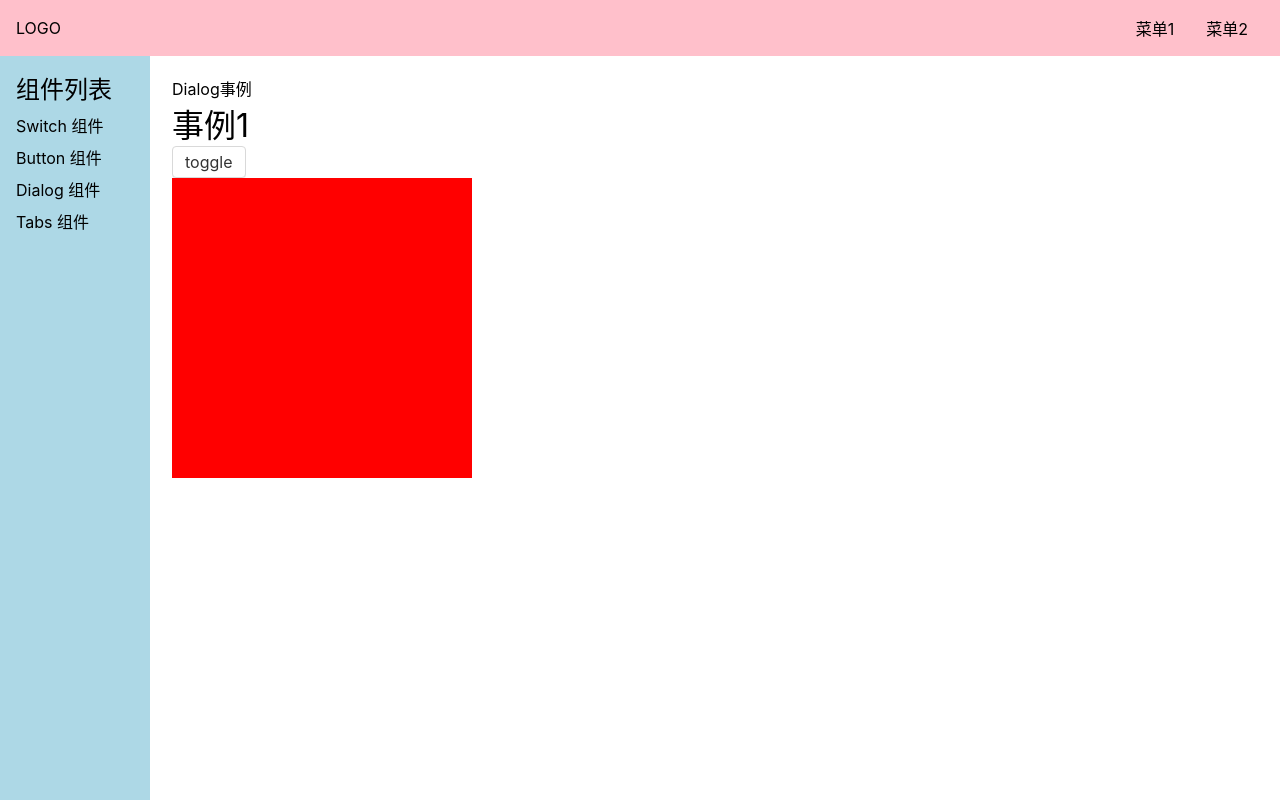
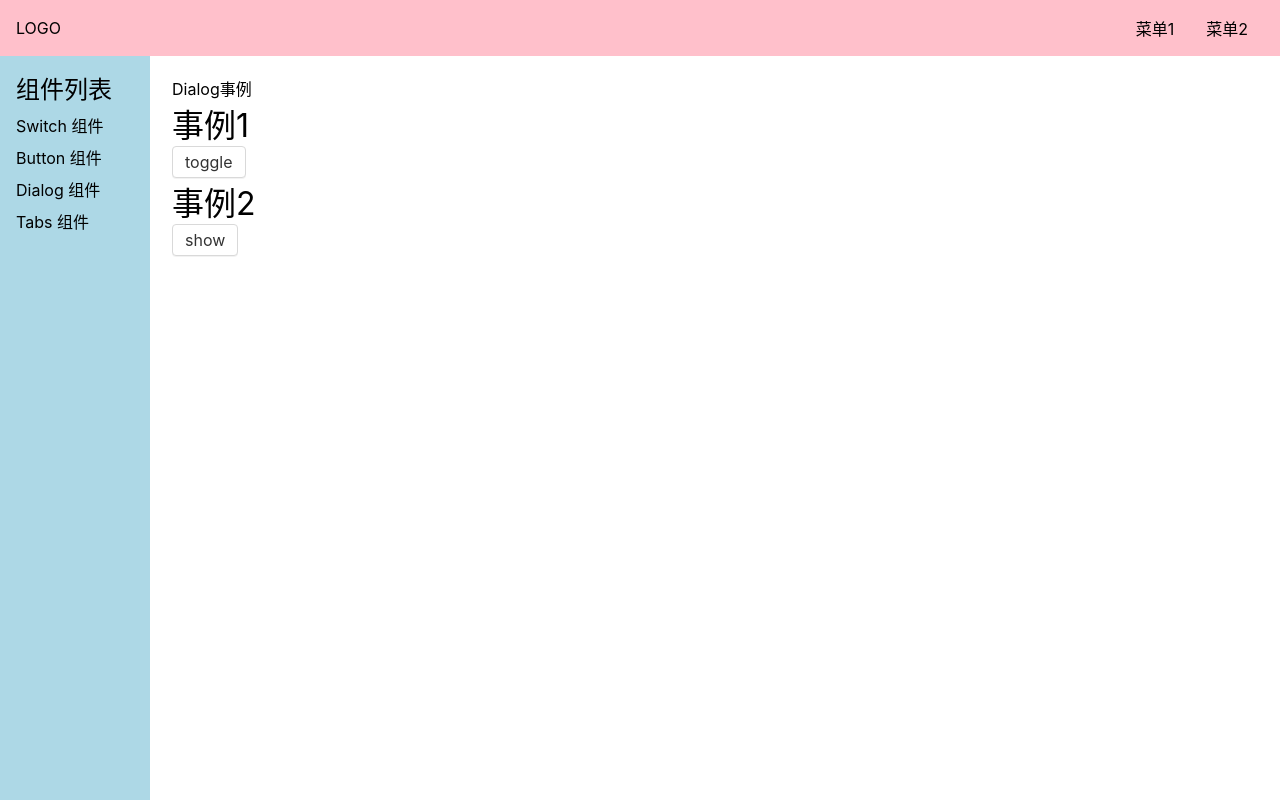
Before and after one commit to wxyzcctv/waping-ui-1, a Vue app: page /#/doc/dialog in a window 1280 px wide. Built offline with nearby package versions, Linux system fonts and the light colour scheme.

Commit message:
添加通过调用函数的方法打开dialog

```diff
--- a/src/components/DialogDemo.vue
+++ b/src/components/DialogDemo.vue
@@ -1,5 +1,4 @@
 <template>
-	<div style="position: relative; z-index: 1">
 	<div>Dialog事例</div>
 	<h1>事例1</h1>
 	<Button @click="toggle">toggle</Button>
@@ -15,21 +14,14 @@
 			<strong>你好</strong>
 		</template>
 	</Dialog>
-	</div>
-	<div
-		style="
-			position: relative;
-			z-index: 2;
-			width: 300px;
-			height: 300px;
-			background: red;
-		"
-	></div>
+	<h1>事例2</h1>
+	<Button @click="showDialog">show</Button>
 </template>
 <script lang="ts">
 import Dialog from "../lib/Dialog.vue";
 import Button from "../lib/Button.vue";
-import { ref } from "vue";
+import { h, ref } from "vue";
+import { openDialog } from "../lib/openDialog";
 export default {
 	components: { Dialog, Button },
 	setup(props) {
@@ -41,7 +33,21 @@
 			return false;
 		};
 		const f2 = () => {};
-		return { showLog, toggle, f1, f2 };
+        // 通过一个函数的方式进行调用Dialog
+		const showDialog = () => {
+			openDialog({
+				title: h("strong", {}, "标题"),
+				content: "你好",
+                closeOnClickOverlay: true,
+				ok() {
+					console.log("ok");
+				},
+				cancel() {
+					console.log("cancle");
+				},
+			});
+		};
+		return { showLog, toggle, f1, f2, showDialog };
 	},
 };
 </script>
--- a/src/lib/Dialog.vue
+++ b/src/lib/Dialog.vue
@@ -56,6 +56,7 @@
 			}
 		};
 		const cancel = () => {
+            props.cancel?.()
 			context.emit("cancel");
 			close();
 		};
--- /dev/null
+++ b/src/lib/openDialog.ts
@@ -0,0 +1,39 @@
+import Dialog from './Dialog.vue'
+import { createApp, h } from 'vue'
+export const openDialog = (options) => {
+    const { title, content, ok, cancel, closeOnClickOverlay } = options; // 获取传入的参数
+    const div = document.createElement('div'); // 增加用于挂在Dialog的临时div
+    document.body.appendChild(div); // 将这个临时div加入到body中
+    // 这个临时的div需要挂载Dialog时需要将使用createAPP进行渲染
+    // 而createAPP渲染时需要通过一个节点的方式传入Dialog的属性，此时需要使用Vue的h生成带有属性的节点
+    // 使用Vue的createApp方式生成一个vue 实例
+    const app = createApp({
+        render() {
+            // h生成节点的方式是，第一个参数是标签、组件，第二个参数是传入该组件的属性、事件，第三个参数是传入的内容，包括插槽
+            return h(
+                Dialog,
+                {
+                    visible: true,
+                    closeOnClickOverlay,
+                    "onUpdate:visible": (newVisible) => {
+                        if (newVisible === false) {
+                            close()
+                        }
+                    },
+                    ok, cancel
+                },
+                {
+                    title,
+                    content
+                }
+            )
+        }
+    });
+    // 创建好节点之后需要挂载到指定的div中
+    app.mount(div);
+    // 声明关闭这个Dialog的函数
+    const close = () => {
+        app.unmount(); // 先关闭app
+        div.remove(); // 再移除div
+    }
+}
```
Lines whose indentation alone changed are shown as unchanged.
